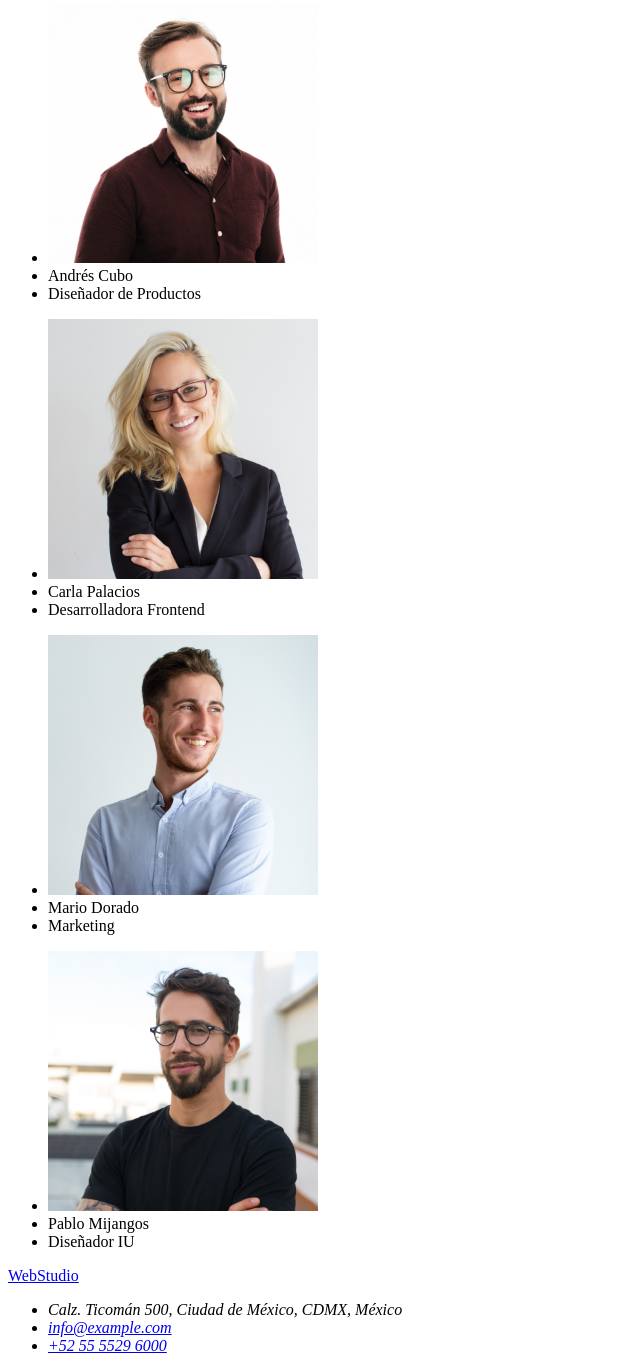
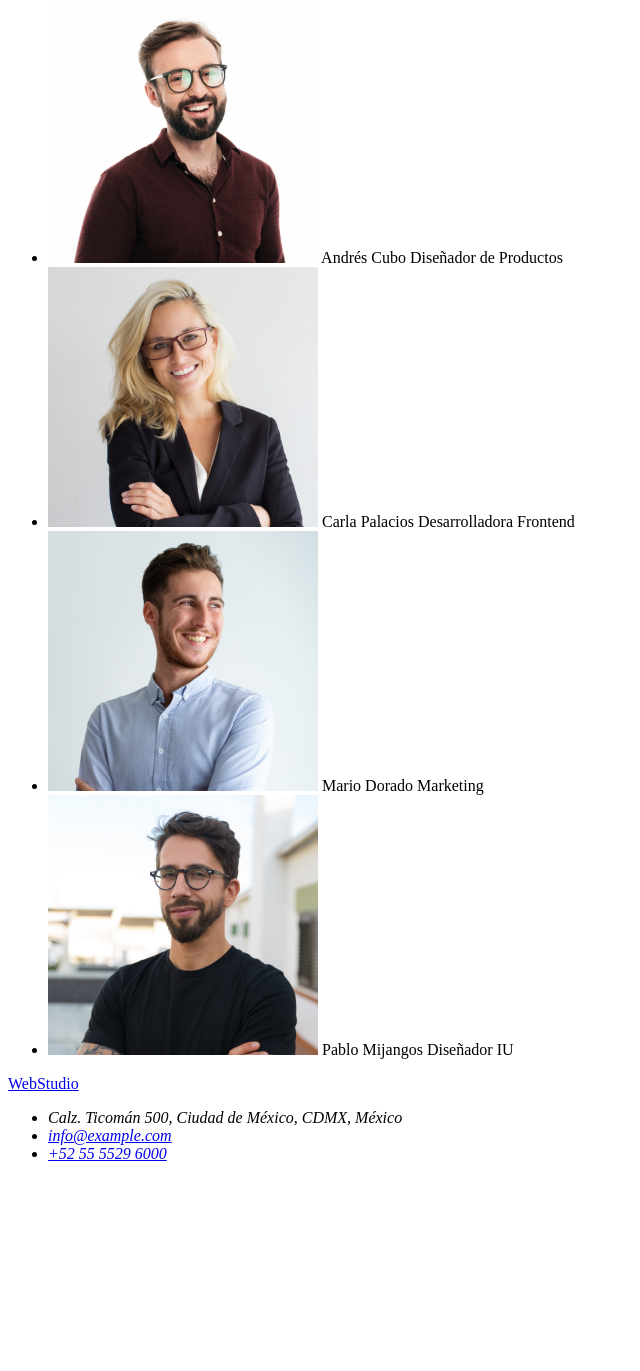
Before and after one commit to GerMonster/goit-markup-hw-01, a plain HTML site: page index.html in a window 1280 px wide. Shown: the part 773-2144 px from the top of the page, without its empty margins (0-640 px from the left). After the commit the page ends 1952 px from the top, so only its background shows below. Drawn offline with Linux system fonts and the light colour scheme.

Commit message:
Tarea html 01 terminada 3

```diff
--- a/index.html
+++ b/index.html
@@ -25,31 +25,38 @@
             <h1>SOLUCIONES EFICACES PARA SU NEGOCIO</h1>
             <button>Solicite nuestro servicio</button>
      </main>
-     <div>
+     <Section>
         <ul>
-        <li><article>
+        <li>
+            <article>
               <h2>ATENCIÓN A LOS DETALLES</h2>
               <p>Nos adentramos en todos los detalles y procesos de su negocio, para así desarrollar una solución a su medida.</p>
-        </article></li>
-        <li><article>
+            </article>
+        </li>
+        <li>
+            <article>
               <h2>PUNTUALIDAD</h2>
               <p>Con nosotros, usted puede sentirse seguro y protegido. Un principio importante de la empresa: respetar su tiempo y respetar los plazos acordados.</p>
-        </article></li>
-        <li><article>
+            </article>
+        </li>
+        <li>
+            <article>
               <h2>PLANIFICACIÓN</h2>
               <p>Usted podrá observar y participar en cada fase del desarrollo y aplicación de soluciones.</p>
-        </article></li>
-        <li><article>
+            </article>
+        </li>
+        <li>
+            <article>
               <h2>TEGNOLOGÍA MODERNA</h2>
               <p>Usamos herramientas innovadoras para resolver las tareas asignadas. Es hora de simplificar los procesos laborales.</p>
-        </article></li>
+            </article>
+        </li>
         </ul>
-     </div>
+     </Section>
      <section>
         <div>
         <h2>A qué nos dedicamos</h2>
         </div>
-     </section>
      <div>
         <ul>
             <li><img src="images/image1.jpg" width="373.16px" alt="Computador"></li>
@@ -57,39 +64,42 @@
             <li><img src="images/image3.jpg" width="373.16px" alt="Tablet"></li>
         </ul>
      </div>
+     </section>
      <section>
         <div>
         <h2>Nuestro Equipo</h2>
         </div>
+        <ul>
+            <li>
+                <div>
+                    <img src="images/image4.jpg" width="270px" alt="Persona1">
+                    Andrés Cubo
+                    Diseñador de Productos
+                </div>
+            </li>
+            <li>
+                <div>
+                    <img src="images/image5.jpg" width="270px" alt="Persona2">
+                    Carla Palacios
+                    Desarrolladora Frontend
+                </div>
+            </li>
+            <li>
+                <div>
+                   <img src="images/image6.jpg" width="270px" alt="Persona3">
+                   Mario Dorado
+                   Marketing
+                </div>
+            </li>
+            <li>
+                <div>
+                   <img src="images/image7.jpg" width="270px" alt="Persona4">
+                   Pablo Mijangos
+                   Diseñador IU
+                </div>
+            </li>
+        </ul>
      </section>
-        <div>
-        <ul>
-            <li><img src="images/image4.jpg" width="270px" alt="Persona1"></li>
-            <li>Andrés Cubo</li>
-            <li>Diseñador de Productos</li>
-        </ul>
-        </div>
-        <div>
-            <ul>
-                <li><img src="images/image5.jpg" width="270px" alt="Persona2"></li>
-                <li>Carla Palacios</li>
-                <li>Desarrolladora Frontend</li>
-            </ul>
-        </div>
-        <div>
-            <ul>
-                <li><img src="images/image6.jpg" width="270px" alt="Persona3"></li>
-                <li>Mario Dorado</li>
-                <li>Marketing</li>
-            </ul>
-        </div>
-        <div>
-            <ul>
-                <li><img src="images/image7.jpg" width="270px" alt="Persona4"></li>
-                <li>Pablo Mijangos</li>
-                <li>Diseñador IU </li>
-            </ul>
-        </div>
      <footer>
         <a href="#">WebStudio</a>
         <address>
```
Lines whose indentation alone changed are shown as unchanged.
